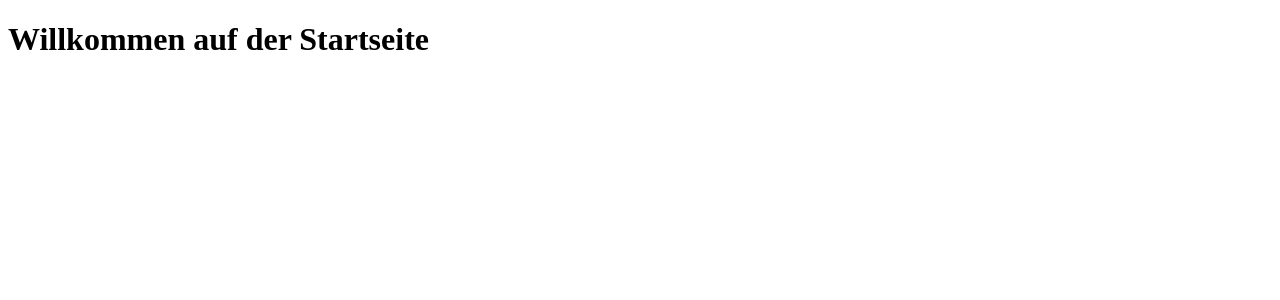
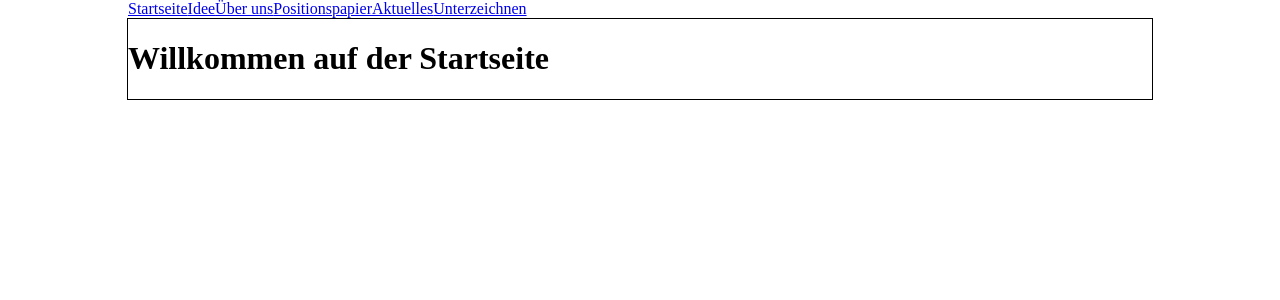
Before and after one commit to Audiotuete/popapi-wp-vue, a Vue app in the folder assets/app/: page / in a window 1280 px wide. Shown: the top 300 px of the page. Built offline with nearby package versions, Linux system fonts and the light colour scheme.

Commit message:
Setting up TopNavigation

```diff
--- a/assets/app/src/App.vue
+++ b/assets/app/src/App.vue
@@ -1,18 +1,42 @@
+
+
 <template>
   <div id="app">
-    <router-view></router-view>
+    <TopNavigation></TopNavigation>
+    <div class="page-wrapper">
+      <router-view></router-view>
+    </div>
   </div>
 </template>
 
 <script>
+import TopNavigation from './TopNavigation'
+
 export default {
-  name: 'app'
+  name: 'app',
+  components: {
+    TopNavigation: TopNavigation
+  }
 }
 </script>
 
 <style>
+
+body {
+  padding: 0;
+  margin: 0;
+}
+
 #app {
+  display: flex;
+  flex-direction: column;
+  align-items: center;
   -webkit-font-smoothing: antialiased;
   -moz-osx-font-smoothing: grayscale;
 }
+
+.page-wrapper {
+  width: 64rem;
+  border: 1px solid black;
+}
 </style>
--- /dev/null
+++ b/assets/app/src/TopNavigation.vue
@@ -0,0 +1,36 @@
+<template>
+    <div class='navbar'>
+        <ul class='link-container'>
+            <li class='link link-startseite'><router-link :to="{name: 'startseite'}">Startseite</router-link></li>
+            <li class='link link-startseite'><router-link :to="{name: 'idee'}">Idee</router-link></li>
+            <li class='link link-startseite'><router-link :to="{name: 'ueber-uns'}">Über uns</router-link></li>
+            <li class='link link-startseite'><router-link :to="{name: 'positionspapier'}">Positionspapier</router-link></li>
+            <li class='link link-startseite'><router-link :to="{name: 'aktuelles'}">Aktuelles</router-link></li>
+            <li class='link link-startseite'><router-link :to="{name: 'unterzeichnen'}">Unterzeichnen</router-link></li>
+        </ul>
+    </div>
+</template>
+
+<script>
+export default {
+  name: 'TopNavigation'
+}
+</script>
+
+<style scoped>
+
+.navbar {
+    display: flex;
+    justify-content: center;
+    width: 100%;
+}
+.link-container {
+    width: 64rem;
+    padding: 0;
+    margin: 0;
+}
+.link {
+    display: inline-flex;
+}
+
+</style>
--- a/assets/app/src/router/index.js
+++ b/assets/app/src/router/index.js
@@ -7,7 +7,7 @@ Vue.use(Router)
 
 export default new Router({
   routes: [
-    {path: '/idee', name: 'startseite', component: Idee},
-    {path: '*', name: 'alles', component: Startseite}
+    {path: '/', name: 'startseite', component: Startseite},
+    {path: '/idee', name: 'idee', component: Idee}
   ]
 })
```
Also changed, not shown: 1 other file (tests, documents, lock files or other folders).
